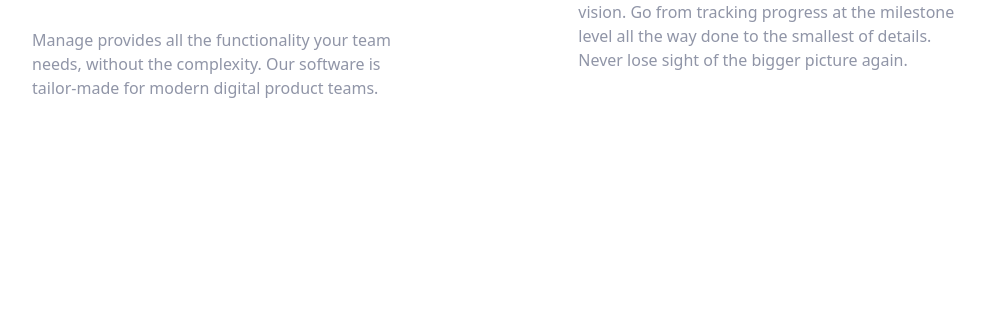
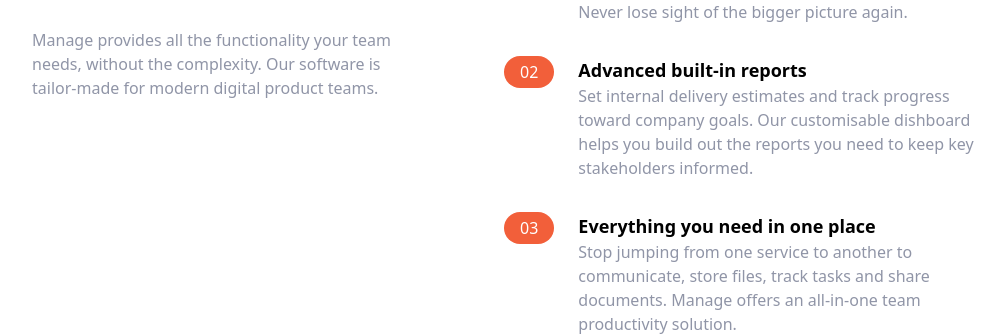
Before and after one commit to gulshan25/tailwind_manage_landing_page, a website: page index.html in a window 1280 px wide. Shown: the part 692-1028 px from the top of the page, without its empty margins (136-1141 px from the left). Before the commit the page ends 800 px from the top, so only its background shows below. Drawn offline with Linux system fonts and the light colour scheme.

Commit message:
tailwind manage landing page

```diff
--- a/index.html
+++ b/index.html
@@ -61,7 +61,7 @@
     <section id="features">
       <!-- flex container -->
       <div
-        class="container flex flex-col px-4 mx-auto mt-10 space-y-12 md:spave-y-0 md:flex-row"
+        class="container flex flex-col px-4 mx-auto mt-10 space-y-12 md:space-y-0 md:flex-row"
       >
         <!-- what's different -->
         <div class="flex flex-col space-y-12 md:w-1/2">
@@ -105,6 +105,62 @@
               </p>
             </div>
           </div>
+          <!-- list item 2 -->
+          <div
+            class="flex flex-col space-y-3 md:space-y-0 md:space-x-6 md:flex-row"
+          >
+            <!-- Heading -->
+            <div class="rounded-l-full bg-brightRedSupLight md:bg-transparent">
+              <div class="flex items-center space-x-2">
+                <div
+                  class="px-4 py-2 text-white rounded-full md:py-1 bg-brightRed"
+                >
+                  02
+                </div>
+                <h3 class="text-base font-bold md:mb-4 md:hidden">
+                  Advanced built-in reports
+                </h3>
+              </div>
+            </div>
+            <div>
+              <h3 class="hidden md-4 text-lg font-bold md:block">
+                Advanced built-in reports
+              </h3>
+              <p class="text-darkGrayishBlue">
+                Set internal delivery estimates and track progress toward
+                company goals. Our customisable dishboard helps you build out
+                the reports you need to keep key stakeholders informed.
+              </p>
+            </div>
+          </div>
+          <!-- list item 3 -->
+          <div
+            class="flex flex-col space-y-3 md:space-y-0 md:space-x-6 md:flex-row"
+          >
+            <!-- Heading -->
+            <div class="rounded-l-full bg-brightRedSupLight md:bg-transparent">
+              <div class="flex items-center space-x-2">
+                <div
+                  class="px-4 py-2 text-white rounded-full md:py-1 bg-brightRed"
+                >
+                  03
+                </div>
+                <h3 class="text-base font-bold md:mb-4 md:hidden">
+                  Everything you need in one place
+                </h3>
+              </div>
+            </div>
+            <div>
+              <h3 class="hidden md-4 text-lg font-bold md:block">
+                Everything you need in one place
+              </h3>
+              <p class="text-darkGrayishBlue">
+                Stop jumping from one service to another to communicate, store
+                files, track tasks and share documents. Manage offers an
+                all-in-one team productivity solution.
+              </p>
+            </div>
+          </div>
         </div>
       </div>
     </section>
```
Also changed, not shown: css/main.css.
